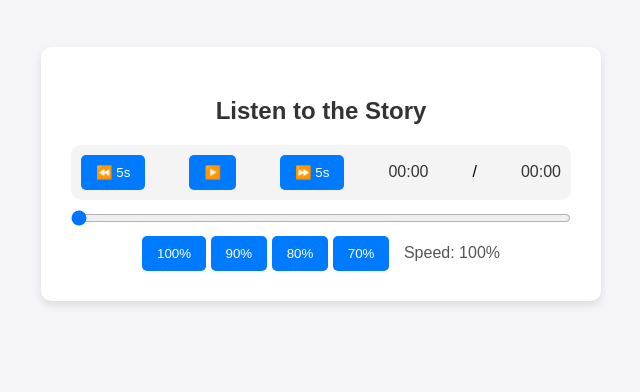
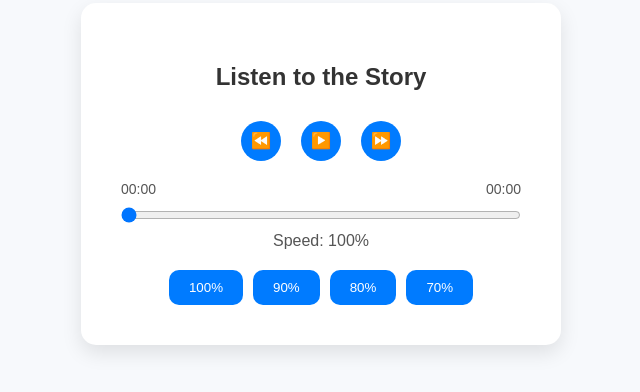
Before and after one commit to defroged/Story-Generator, a website: page audio-player.html in a window 1280 px wide. Shown: the part 226-618 px from the top of the page, without its empty margins (319-959 px from the left). Drawn offline with Linux system fonts and the light colour scheme.

Commit message:
better player

```diff
--- a/audio-player.html
+++ b/audio-player.html
@@ -6,46 +6,47 @@
     <title>Custom Audio Player</title>
     <style>
         body {
-            font-family: Arial, sans-serif;
+            font-family: 'Arial', sans-serif;
             display: flex;
             justify-content: center;
             align-items: center;
             height: 100vh;
             margin: 0;
-            background-color: #f4f4f9;
+            background-color: #f7f9fc;
         }
 
         .container {
             text-align: center;
             background-color: white;
-            padding: 30px;
-            border-radius: 10px;
-            box-shadow: 0 4px 8px rgba(0, 0, 0, 0.1);
+            padding: 40px;
+            border-radius: 15px;
+            box-shadow: 0 8px 20px rgba(0, 0, 0, 0.1);
             width: 100%;
-            max-width: 500px;
+            max-width: 400px;
         }
 
         h2 {
-            margin-bottom: 20px;
+            margin-bottom: 30px;
             font-size: 24px;
             color: #333;
         }
 
         #custom-player {
             display: flex;
+            justify-content: center;
             align-items: center;
-            justify-content: space-between;
-            background-color: #f4f4f4;
-            padding: 10px;
-            border-radius: 10px;
+            gap: 20px;
+            margin-bottom: 20px;
         }
 
         .btn {
             background-color: #007bff;
             color: white;
             border: none;
-            border-radius: 5px;
-            padding: 10px 15px;
+            border-radius: 50%;
+            width: 40px;
+            height: 40px;
+            font-size: 16px;
             cursor: pointer;
             transition: background-color 0.3s;
         }
@@ -54,28 +55,52 @@
             background-color: #0056b3;
         }
 
+        .time-display {
+            display: flex;
+            justify-content: space-between;
+            font-size: 14px;
+            color: #555;
+            margin-bottom: 10px;
+        }
+
         .time {
-            font-size: 16px;
+            font-size: 14px;
             color: #333;
+        }
+
+        input[type="range"] {
+            width: 100%;
+            margin: 0;
+            cursor: pointer;
         }
 
         .speed-display {
             font-size: 16px;
-            margin-left: 10px;
             color: #555;
+            text-align: center;
+            margin-top: 5px;
         }
 
-        input[type=range] {
-            width: 100px;
-            margin: 0 10px;
+        #controls {
+            display: flex;
+            justify-content: center;
+            gap: 10px;
+            margin-top: 20px;
         }
 
-        #progress-bar {
-            width: 100%;
-            margin: 10px 0;
+        .control-btn {
+            padding: 10px 20px;
+            background-color: #007bff;
+            color: white;
+            border: none;
+            border-radius: 10px;
             cursor: pointer;
+            transition: background-color 0.3s;
         }
 
+        .control-btn:hover {
+            background-color: #0056b3;
+        }
     </style>
 </head>
 <body>
@@ -83,22 +108,31 @@
     <div class="container">
         <h2>Listen to the Story</h2>
 
+        <!-- Play/Pause and Control Buttons -->
         <div id="custom-player">
-            <button class="btn" onclick="rewindAudio()">⏪ 5s</button>
+            <button class="btn" onclick="rewindAudio()">⏪</button>
             <button class="btn" id="play-pause-btn" onclick="togglePlay()">▶️</button>
-            <button class="btn" onclick="skipAudio()">⏩ 5s</button>
-            <span class="time" id="current-time">00:00</span> /
-            <span class="time" id="duration">00:00</span>
+            <button class="btn" onclick="skipAudio()">⏩</button>
         </div>
 
+        <!-- Current Time and Duration Display -->
+        <div class="time-display">
+            <span id="current-time">00:00</span>
+            <span id="duration">00:00</span>
+        </div>
+
+        <!-- Seek Bar -->
         <input type="range" id="progress-bar" value="0" step="0.01" max="1">
 
+        <!-- Speed Display -->
+        <div class="speed-display">Speed: <span id="current-speed">100%</span></div>
+
+        <!-- Speed Control Buttons -->
         <div id="controls">
-            <button class="btn" onclick="changeSpeed(1.0)">100%</button>
-            <button class="btn" onclick="changeSpeed(0.9)">90%</button>
-            <button class="btn" onclick="changeSpeed(0.8)">80%</button>
-            <button class="btn" onclick="changeSpeed(0.7)">70%</button>
-            <span class="speed-display">Speed: <span id="current-speed">100%</span></span>
+            <button class="control-btn" onclick="changeSpeed(1.0)">100%</button>
+            <button class="control-btn" onclick="changeSpeed(0.9)">90%</button>
+            <button class="control-btn" onclick="changeSpeed(0.8)">80%</button>
+            <button class="control-btn" onclick="changeSpeed(0.7)">70%</button>
         </div>
     </div>
 
```
